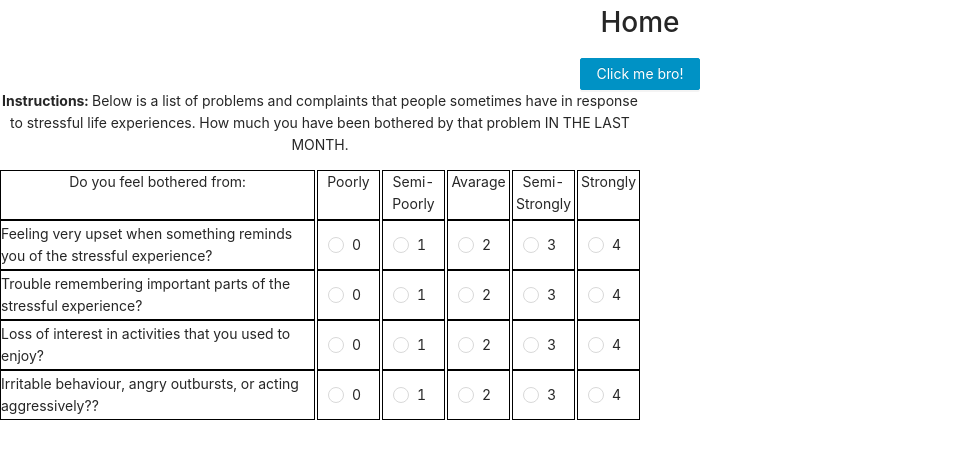
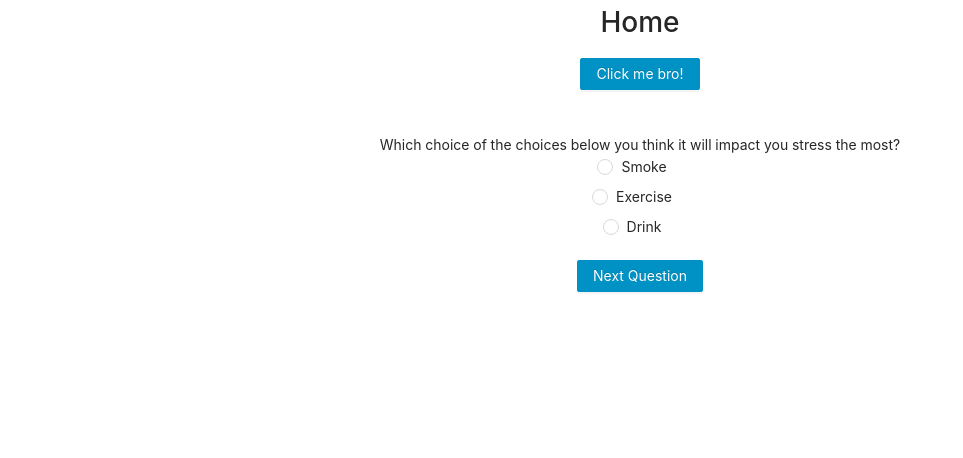
Before and after one commit to webahead14/clinic-client, a React (Create React App) app: page / in a window 1280 px wide. Shown: the top 458 px of the page, without its empty margins (0-963 px from the left). Built offline with nearby package versions, Linux system fonts and the light colour scheme.

Commit message:
Mock Survery

```diff
--- /dev/null
+++ b/src/components/MockSurvey/index.jsx
@@ -0,0 +1,35 @@
+import React from 'react'
+import style from './style.module.css'
+
+import { Button } from 'antd'
+
+
+import MultipleChoice from '../MultipleChoice'
+
+function MockSurvey(props) {
+  const [currQuestion, setCurrQuestion] = React.useState(0)
+
+  const nextQuestion = () => {
+    setCurrQuestion((prev) => props.dataList.length - 1 > prev ? prev + 1 : prev)
+  }
+
+  const prevQuestion = () => {
+    setCurrQuestion((prev) => prev > 0 ? prev - 1 : prev)
+  }
+
+  return (
+    <div className={style.MockSurvey}>
+      <br />
+      <MultipleChoice data={props.dataList[currQuestion]} />
+
+      <br />
+
+
+      {currQuestion > 0 ? <Button type='primary' onClick={prevQuestion}>Prev Question</Button> : null}
+      {props.dataList.length - 1 > currQuestion ? <Button type='primary' onClick={nextQuestion}>Next Question</Button> : null}
+
+    </div>
+  )
+}
+
+export default MockSurvey
--- a/src/pages/Home/index.jsx
+++ b/src/pages/Home/index.jsx
@@ -1,17 +1,17 @@
 import style from './style.module.css'
 import { Button } from 'antd'
 
-import Matrix from '../../components/Matrix'
-const data = require("./test.json")
+import MockSurvey from '../../components/MockSurvey'
+const data = require('./test.json')
 
 function Home(props) {
     return (
         <>
             <div>
                 <h1>Home</h1>
-                <Button type="primary">Click me bro!</Button>
+                <Button type='primary'>Click me bro!</Button>
             </div>
-            <Matrix instructions={data.instructions} title={data.title} columns={data.columns} questions={data.questions} answers={data.answers}></Matrix>
+            <MockSurvey dataList={[data.questionnaire[1], data.questionnaire[2]]} />
         </>
     )
 }
--- a/src/pages/Home/test.json
+++ b/src/pages/Home/test.json
@@ -1,12 +1,14 @@
+{
+    "questionnaire": [
         {
             "type": "matrix",
-    "title": "Do you feel bothered from:",
+            "title": "In the past week, how much were you bothered by:",
             "columns": [
-        "Poorly",
-        "Semi-Poorly",
-        "Avarage",
-        "Semi-Strongly",
-        "Strongly"
+                "Not at all",
+                "A little bit",
+                "Moderately",
+                "Quite a bit",
+                "Extremely"
             ],
             "answers": [
                 "0",
@@ -34,4 +36,46 @@
                     "question": "Irritable behaviour, angry outbursts, or acting aggressively??"
                 }
             ]
+        },
+        {
+            "id": "5",
+            "type": "multiple_choice",
+            "choice_type": "Radio",
+            "question": "Which choice of the choices below you think it will impact you stress the most?",
+            "answers": [
+                {
+                    "text": "Smoke"
+                },
+                {
+                    "text": "Exercise"
+                },
+                {
+                    "text": "Drink"
                 }
+            ]
+        },
+        {
+            "id": "6",
+            "type": "multiple_choice",
+            "choice_type": "Checkbox",
+            "question": "Mark the type of injuries you've encountered lately:",
+            "answers": [
+                {
+                    "text": "Physical Pain"
+                },
+                {
+                    "text": "Mental Pain"
+                },
+                {
+                    "text": "Spiritual Pain"
+                }
+            ]
+        },
+        {
+            "type": "open_text",
+            "id": "7",
+            "question": "Anything else?",
+            "placeholder": "Enter your answer here"
+        }
+    ]
+}
```
Also changed, not shown: src/components/MockSurvey/style.module.css (added), 1 other file (tests, documents, lock files or other folders). Lines whose indentation alone changed are shown as unchanged.
